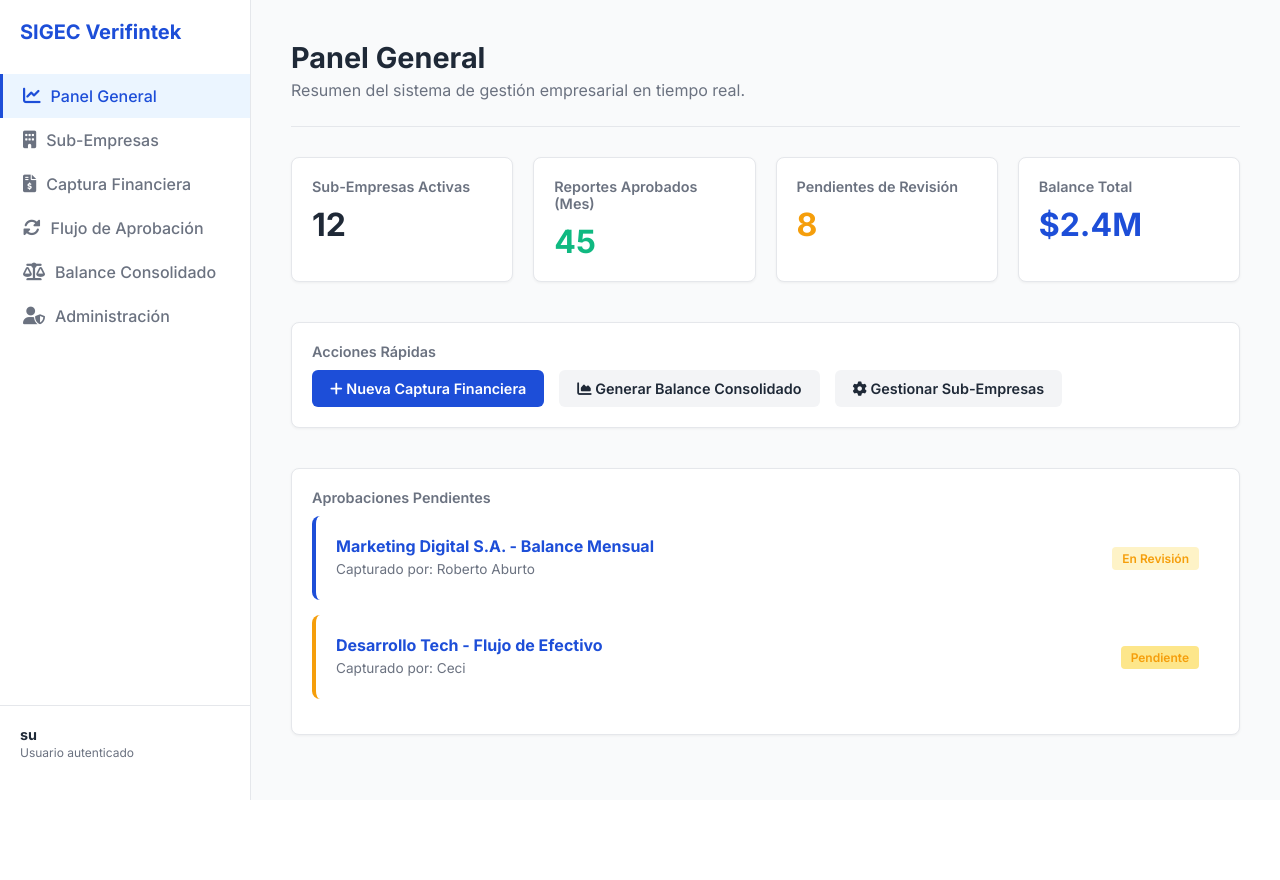
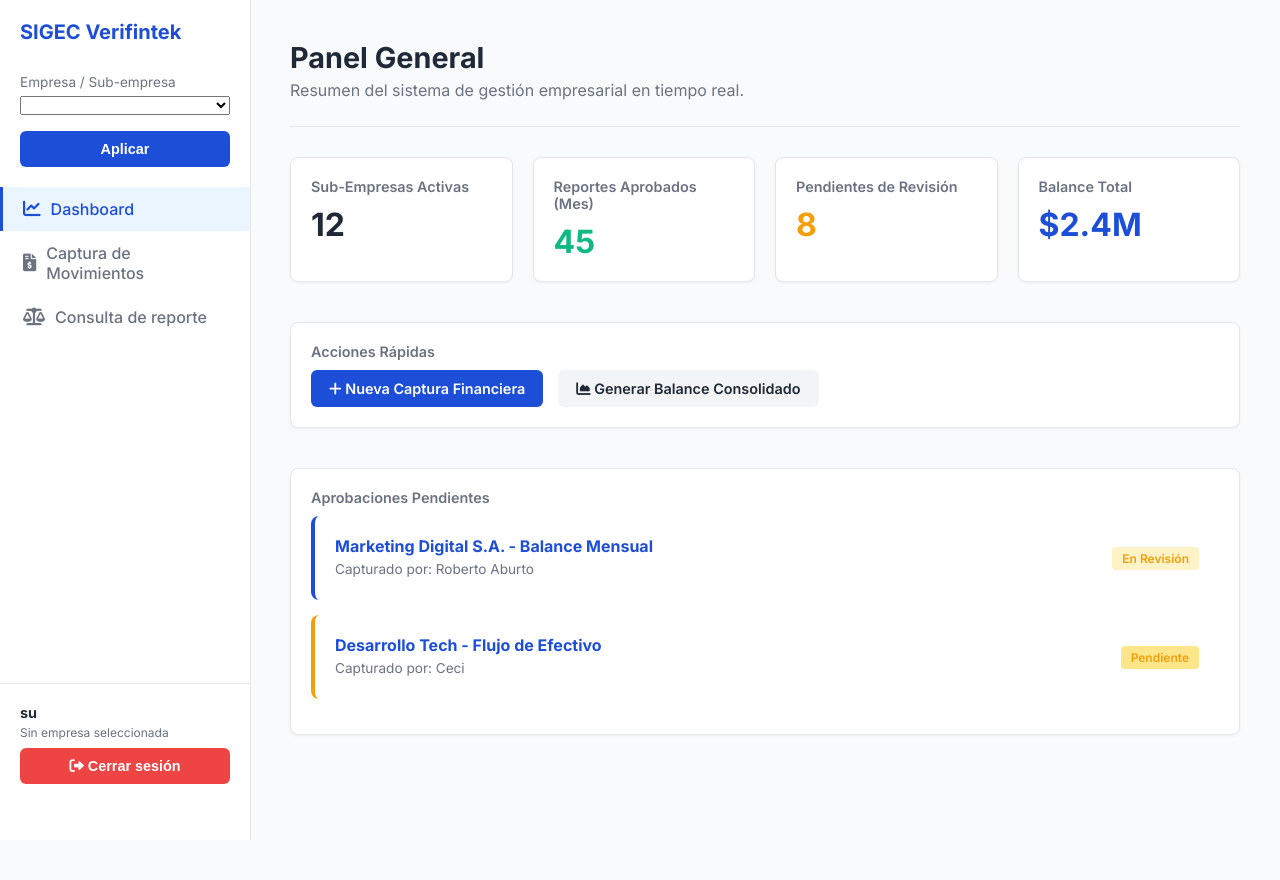
Before and after one commit to Miguel-Brooks/VeriFinTek, a Django app: page / in a window 1280 px wide. Before the commit the page ends 800 px from the top, so only its background shows below. Run offline with Django 5.2, Linux system fonts and the light colour scheme; a user stored in the database is signed in; data comes from the database, SQL or seed files in the repository; both versions use the stored data as it was after the commit; lists and menus that the app fills with data are empty.

Commit message:
Simplified the UI, added select sub-enterprise in sidebar and modified DB

```diff
--- a/accountantVerifintek/core/static/core/style.css
+++ b/accountantVerifintek/core/static/core/style.css
@@ -14,6 +14,11 @@
     --font-stack: 'Inter', sans-serif;
 }
 
+/* Que toda la vista use la altura de la ventana */
+html, body {
+    height: 100%;
+}
+
 body {
     font-family: var(--font-stack);
     margin: 0;
@@ -24,20 +29,22 @@
 
 /* --- Layout Principal --- */
 .app-container {
-    display: flex;
+    /* display: flex; */
     min-height: 100vh;
 }
 
 /* --- Barra de Navegación (Sidebar) --- */
 .sidebar {
-    width: 250px;
+    position: fixed;
+    top: 0;
+    left: 0;
+    width: 250px;                 /* igual que antes */
+    height: 100vh;                /* ocupa todo el alto de la ventana */
     background-color: var(--color-surface);
     border-right: 1px solid var(--color-border);
     padding: 20px 0;
     display: flex;
     flex-direction: column;
-    position: sticky;
-    top: 0;
 }
 
 .logo-section {
@@ -77,6 +84,7 @@
 .user-profile {
     margin-top: auto;
     padding: 20px;
+    margin-bottom: 1rem;
     border-top: 1px solid var(--color-border);
     font-size: 0.9rem;
     color: var(--color-text-light);
@@ -87,10 +95,11 @@
     display: block;
 }
 
-/* --- Contenido Principal --- */
+/* El contenido principal se desplaza a la derecha del sidebar */
 .main-content {
-    flex-grow: 1;
+    margin-left: 250px;           /* mismo ancho que el sidebar */
     padding: 40px;
+    min-height: 100vh;
 }
 
 .header-content {
--- a/accountantVerifintek/core/templates/core/base.html
+++ b/accountantVerifintek/core/templates/core/base.html
@@ -16,35 +16,71 @@
     {% block sidebar %}
     <aside class="sidebar">
         <div class="logo-section">SIGEC Verifintek</div>
+
+        {# Selector Empresa/Subempresa #}
+        {% if user.is_authenticated %}
+        <form method="post" action="{% url 'core:cambiar_contexto' %}" style="padding: 0 20px 20px;">
+            {% csrf_token %}
+            <label for="contexto_select"
+                style="display:block; font-size:0.85rem; color:var(--color-text-light); margin-bottom:4px;">
+                Empresa / Sub-empresa
+            </label>
+
+            <select name="contexto" id="contexto_select" style="width:100%; margin-bottom:8px;">
+                {% for emp in empresas_disponibles %}
+                    <option value="empresa:{{ emp.id }}"
+                        {% if empresa_actual and not subempresa_actual and emp.id == empresa_actual.id %}selected{% endif %}>
+                        {{ emp.nombre }} (todas)
+                    </option>
+                    {% for sub in emp.subempresas.all %}
+                        <option value="subempresa:{{ sub.id }}"
+                            {% if subempresa_actual and sub.id == subempresa_actual.id %}selected{% endif %}>
+                            └ {{ sub.nombre }}
+                        </option>
+                    {% endfor %}
+                {% endfor %}
+            </select>
+
+            <button type="submit" class="btn btn-primary" style="margin-top:8px; width:100%;">Aplicar</button>
+        </form>
+        {% endif %}
+
+
         <a href="{% url 'core:dashboard' %}"
-           class="nav-link {% if request.resolver_match.url_name == 'dashboard' %}active{% endif %}">
-            <i class="fas fa-chart-line"></i> <span>Panel General</span>
-        </a>
-        <a href="{% url 'core:subempresas' %}"
-           class="nav-link {% if request.resolver_match.url_name == 'subempresas' %}active{% endif %}">
-            <i class="fas fa-building"></i> <span>Sub-Empresas</span>
+        class="nav-link {% if request.resolver_match.url_name == 'dashboard' %}active{% endif %}">
+            <i class="fas fa-chart-line"></i> <span>Dashboard</span>
         </a>
         <a href="{% url 'core:captura' %}"
-           class="nav-link {% if request.resolver_match.url_name == 'captura' %}active{% endif %}">
-            <i class="fas fa-file-invoice-dollar"></i> <span>Captura Financiera</span>
-        </a>
-        <a href="{% url 'core:flujo' %}"
-           class="nav-link {% if request.resolver_match.url_name == 'flujo' %}active{% endif %}">
-            <i class="fas fa-sync-alt"></i> <span>Flujo de Aprobación</span>
+        class="nav-link {% if request.resolver_match.url_name == 'captura' %}active{% endif %}">
+            <i class="fas fa-file-invoice-dollar"></i> <span>Captura de Movimientos</span>
         </a>
         <a href="{% url 'core:balance' %}"
-           class="nav-link {% if request.resolver_match.url_name == 'balance' %}active{% endif %}">
-            <i class="fas fa-balance-scale"></i> <span>Balance Consolidado</span>
-        </a>
-        {# Placeholder para futura vista de administración avanzada #}
-        <a href="#" class="nav-link">
-            <i class="fas fa-user-shield"></i> <span>Administración</span>
+        class="nav-link {% if request.resolver_match.url_name == 'balance' %}active{% endif %}">
+            <i class="fas fa-balance-scale"></i> <span>Consulta de reporte</span>
         </a>
 
+        {# Contenedor inferior: usuario + logout #}
         <div class="user-profile">
             {% if request.user.is_authenticated %}
-                <strong>{{ request.user.get_username }}</strong>
-                <small>Usuario autenticado</small>
+                <div style="display:flex; flex-direction:column; gap:4px;">
+                    <strong>{{ request.user.get_username }}</strong>
+                    {% if empresa_actual %}
+                        <small>
+                            {{ empresa_actual.nombre }}
+                            {% if subempresa_actual %} / {{ subempresa_actual.nombre }}{% endif %}
+                        </small>
+                    {% else %}
+                        <small>Sin empresa seleccionada</small>
+                    {% endif %}
+                </div>
+                <form method="post" action="{% url 'core:logout' %}" style="margin-top:8px;">
+                    {% csrf_token %}
+                    <button type="submit"
+                            class="btn"
+                            style="width:100%; background-color: var(--color-danger-red); color: var(--color-white); border:none;">
+                        <i class="fas fa-sign-out-alt"></i> Cerrar sesión
+                    </button>
+                </form>
             {% else %}
                 <strong>Invitado</strong>
                 <small>No autenticado</small>
@@ -52,6 +88,7 @@
         </div>
     </aside>
     {% endblock %}
+
 
     <main class="main-content">
         <div class="header-content">
--- a/accountantVerifintek/core/templates/core/dashboard.html
+++ b/accountantVerifintek/core/templates/core/dashboard.html
@@ -37,10 +37,6 @@
            style="background-color: #F3F4F6; color: var(--color-text-dark);">
             <i class="fas fa-chart-area"></i> Generar Balance Consolidado
         </a>
-        <a href="{% url 'core:subempresas' %}" class="btn"
-           style="background-color: #F3F4F6; color: var(--color-text-dark);">
-            <i class="fas fa-cog"></i> Gestionar Sub-Empresas
-        </a>
     </div>
 </div>
 
--- a/accountantVerifintek/core/urls.py
+++ b/accountantVerifintek/core/urls.py
@@ -8,11 +8,12 @@
     path("login/", views.login_view, name="login"),
     path("logout/", views.logout_view, name="logout"),
 
-    path("subempresas/", views.subempresas_view, name="subempresas"),
+    # path("subempresas/", views.subempresas_view, name="subempresas"),
     path("captura/", views.captura_view, name="captura"),
-    path("flujo/", views.flujo_view, name="flujo"),
+    # path("flujo/", views.flujo_view, name="flujo"),
     path("balance/", views.balance_view, name="balance"),
+    path("cambiar-contexto/", views.seleccionar_contexto_view, name="cambiar_contexto"),
 
     # Opcional: alias adicional si quieres una URL distinta para movimientos
-    path("movimientos/", views.movimientos_view, name="movimientos"),
+    # path("movimientos/", views.movimientos_view, name="movimientos"),
 ]
--- a/accountantVerifintek/core/views.py
+++ b/accountantVerifintek/core/views.py
@@ -1,9 +1,74 @@
 from django.contrib import messages
 from django.contrib.auth import authenticate, login, logout
 from django.contrib.auth.decorators import login_required
-from django.shortcuts import render, redirect
+from django.shortcuts import render, redirect, get_object_or_404
 from django.urls import reverse
+from .models import Empresa, Subempresa, UsuarioEmpresa, Movimiento
 
+# ----- HELPERS -----
+def _contexto_usuario(request):
+    """Helper: empresas, subempresas y selección actual para el usuario."""
+    empresas = (
+        Empresa.objects.filter(usuarios__usuario=request.user)
+        .distinct()
+    )
+    empresa_id = request.session.get("empresa_id")
+    subempresa_id = request.session.get("subempresa_id")
+
+    empresa_actual = None
+    subempresa_actual = None
+    subempresas = Subempresa.objects.none()
+
+    if empresa_id:
+        empresa_actual = empresas.filter(id=empresa_id).first()
+        if empresa_actual:
+            subempresas = empresa_actual.subempresas.filter(esta_activa=True)
+    if subempresa_id:
+        subempresa_actual = subempresas.filter(id=subempresa_id).first()
+
+    return {
+        "empresas_disponibles": empresas,
+        "subempresas_disponibles": subempresas,
+        "empresa_actual": empresa_actual,
+        "subempresa_actual": subempresa_actual,
+    }
+
+@login_required(login_url="core:login")
+def seleccionar_contexto_view(request):
+    if request.method != "POST":
+        return redirect("core:dashboard")
+
+    raw = request.POST.get("contexto", "")
+    tipo, _, pk = raw.partition(":")
+
+    empresa = None
+    subempresa = None
+
+    # Resolver empresa / subempresa según el valor del select
+    if tipo == "empresa" and pk.isdigit():
+        empresa = get_object_or_404(Empresa, id=pk)
+    elif tipo == "subempresa" and pk.isdigit():
+        subempresa = get_object_or_404(Subempresa, id=pk)
+        empresa = subempresa.empresa
+    else:
+        messages.error(request, "Selección inválida.")
+        return redirect("core:dashboard")
+
+    # Validar membresía del usuario en esa empresa
+    tiene_membresia = UsuarioEmpresa.objects.filter(
+        usuario=request.user,
+        empresa=empresa,
+        puede_leer=True,
+    ).exists()
+    if not tiene_membresia:
+        messages.error(request, "No tienes acceso a esta empresa.")
+        return redirect("core:dashboard")
+
+    # Guardar en sesión
+    request.session["empresa_id"] = empresa.id
+    request.session["subempresa_id"] = subempresa.id if subempresa else None
+
+    return redirect("core:dashboard")
 
 def login_view(request):
     if request.user.is_authenticated:
@@ -26,39 +91,46 @@
 
 
 def logout_view(request):
-    logout(request)
+    # Solo aceptar POST para evitar CSRF de logout por GET
+    if request.method == "POST":
+        # Cerrar sesión Django
+        logout(request)
+        # Limpiar contexto de empresa/subempresa si sigue en la sesión
+        request.session.pop("empresa_id", None)
+        request.session.pop("subempresa_id", None)
+        return redirect("core:login")
+
+    # Si entra por GET, redirigir sin hacer logout real
     return redirect("core:login")
 
 
 @login_required(login_url="core:login")
 def dashboard_view(request):
-    return render(request, "core/dashboard.html")
+    ctx = _contexto_usuario(request)
 
+    # Ejemplo de cómo filtrar movimientos según contextos
+    movimientos = Movimiento.objects.filter(empresa__in=ctx["empresas_disponibles"])
+    if ctx["empresa_actual"]:
+        movimientos = movimientos.filter(empresa=ctx["empresa_actual"])
+    if ctx["subempresa_actual"]:
+        movimientos = movimientos.filter(subempresa=ctx["subempresa_actual"])
 
-@login_required(login_url="core:login")
-def subempresas_view(request):
-    return render(request, "core/subempresas.html")
+    ctx["movimientos"] = movimientos[:20]  # por ahora, top 20
+
+    return render(request, "core/dashboard.html", ctx)
 
 
 @login_required(login_url="core:login")
 def captura_view(request):
-    # Más adelante aquí estará el formulario de registro de movimientos
-    return render(request, "core/captura.html")
+    ctx = _contexto_usuario(request)
 
-
-@login_required(login_url="core:login")
-def flujo_view(request):
-    return render(request, "core/flujo.html")
+    # Aquí más adelante validarás rol FINANCIERO y captura solo si hay subempresa seleccionada
+    return render(request, "core/captura.html", ctx)
 
 
 @login_required(login_url="core:login")
 def balance_view(request):
-    # En el futuro aquí se calculará el balance real con Movimiento y Pago
-    return render(request, "core/balance.html")
+    ctx = _contexto_usuario(request)
 
-
-# Si quieres conservar movimientos_view separado:
-@login_required(login_url="core:login")
-def movimientos_view(request):
-    # Ejemplo: podrías reutilizar captura.html o crear otra plantilla específica
-    return render(request, "core/captura.html")
+    # Después usarás ctx["empresa_actual"] / ctx["subempresa_actual"] para calcular el balance
+    return render(request, "core/balance.html", ctx)
```
Also changed, not shown: accountantVerifintek/core/admin.py (+47 -7 lines), accountantVerifintek/core/models.py (+74 -0 lines), accountantVerifintek/core/migrations/0002_alter_movimiento_empresa_subempresa_and_more.py (added), accountantVerifintek/db.sqlite3.
